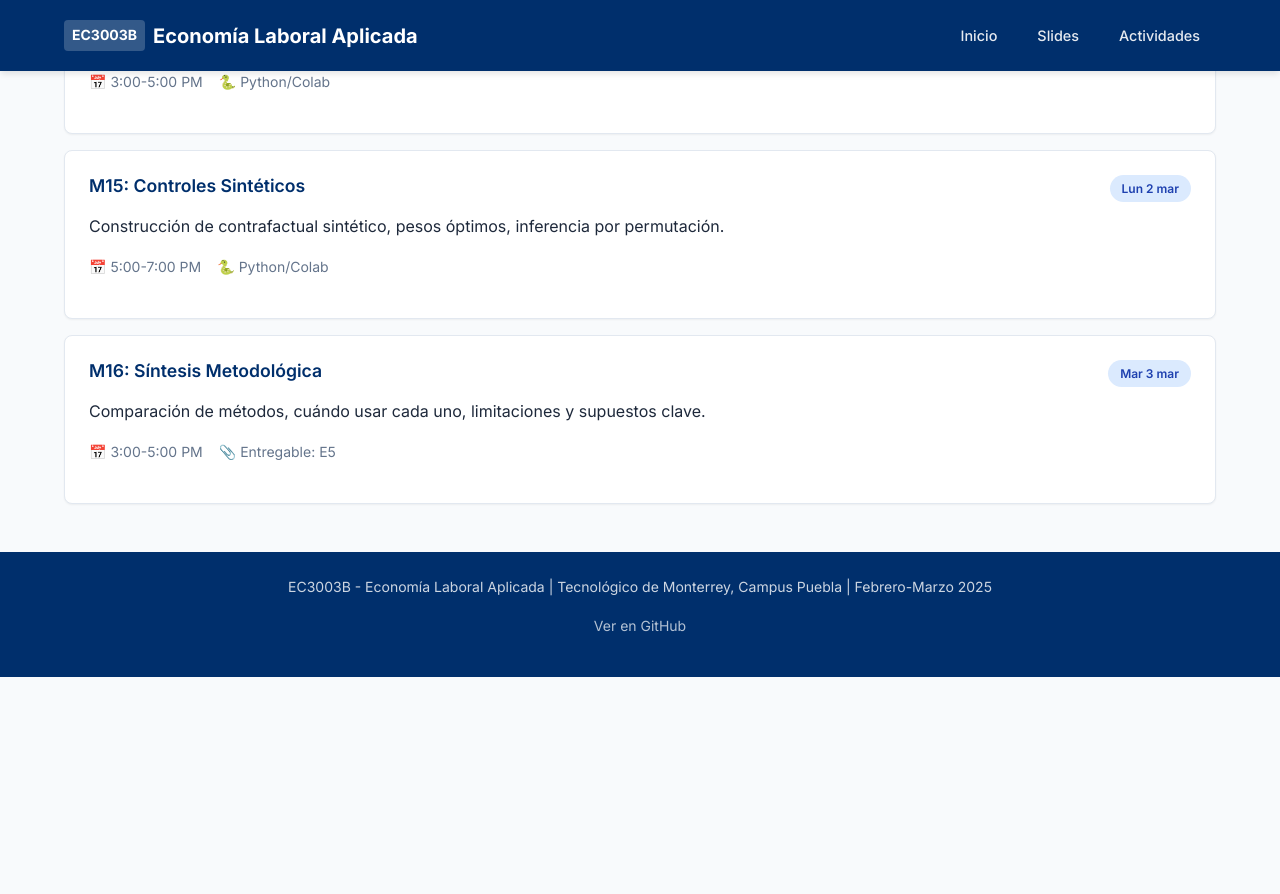
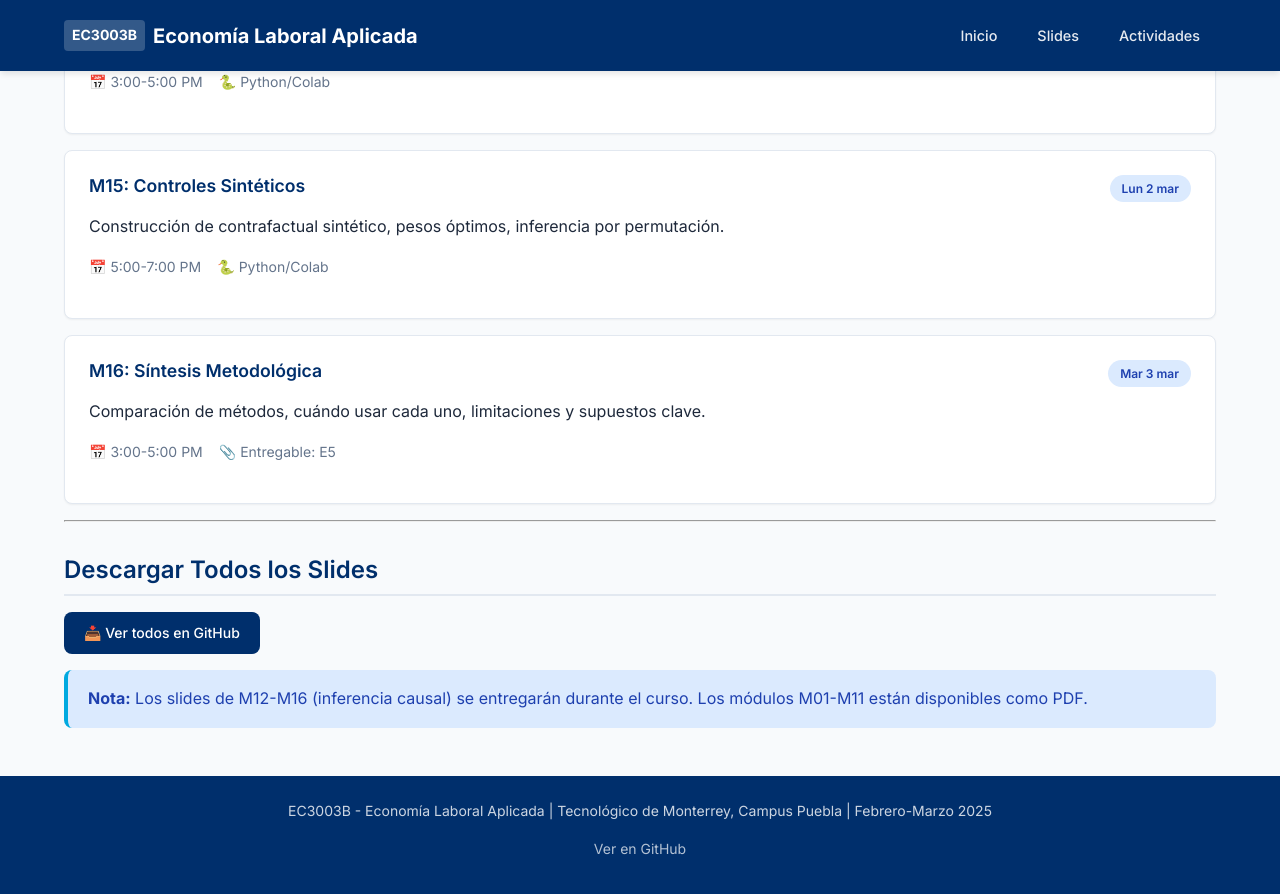
Before and after one commit to diegoacanales/EC3003B-PDFs, a Jekyll site: the page built from slides.md, in a window 1280 px wide and 900 px high, scrolled down 2791 px. Shown: the top 894 px of the window. Built offline with Jekyll 4.4.1, drawn with Linux system fonts in a browser that asks for light colours; before the commit the page ends 3468 px from its top, so only the background shows below that.

Commit message:
Auto-deploy: Update site from EC3003B

```diff
--- a/slides.md
+++ b/slides.md
@@ -218,3 +218,13 @@ Presentaciones Beamer para cada módulo del curso. Haz clic en el título para d
         <span class="meta-item">📎 Entregable: E5</span>
     </div>
 </div>
+
+---
+
+## Descargar Todos los Slides
+
+<a href="https://github.com/diegoacanales/EC3003B/tree/main/slides" class="btn btn-primary">📥 Ver todos en GitHub</a>
+
+<div class="alert alert-info">
+    <strong>Nota:</strong> Los slides de M12-M16 (inferencia causal) se entregarán durante el curso. Los módulos M01-M11 están disponibles como PDF.
+</div>
```
Also changed, not shown: 10 other files.
